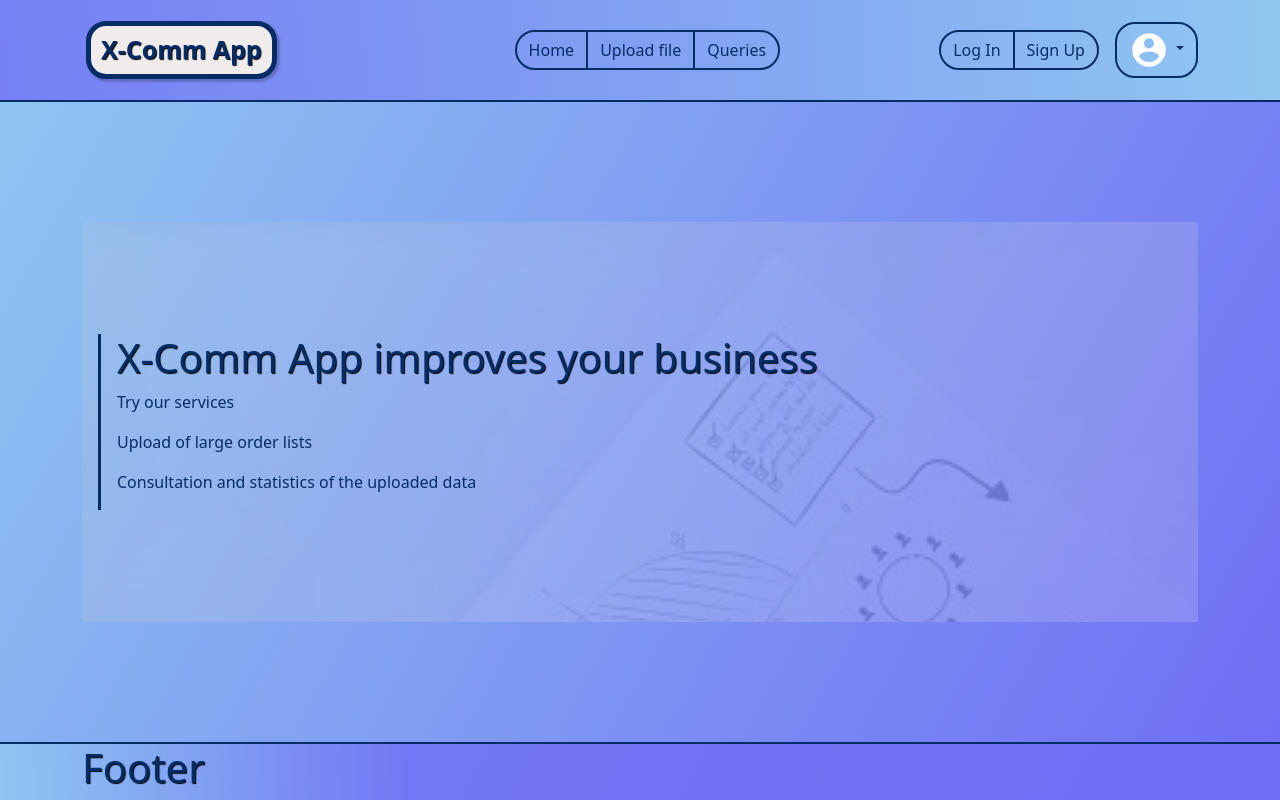
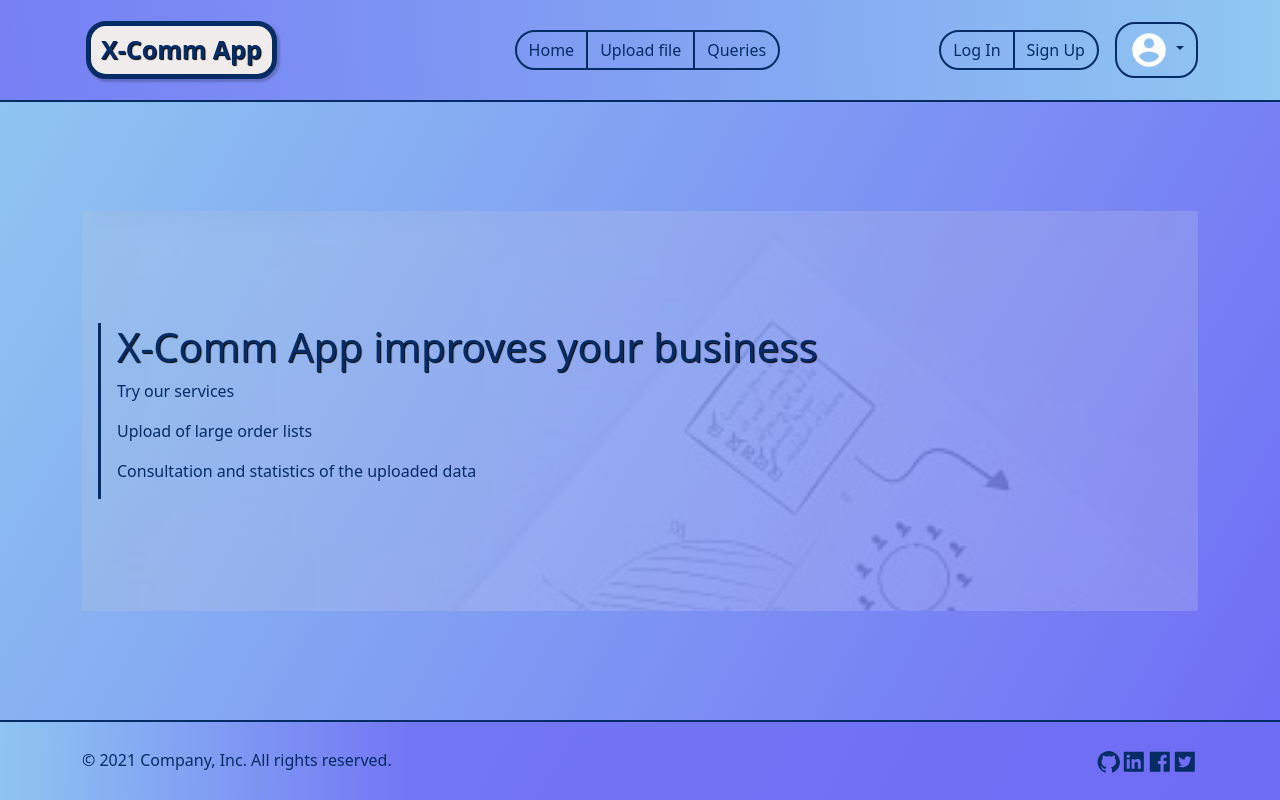
Before and after one commit to tomorrowdevs-projects/team2-real-world-app, a React (Create React App) app in the folder client/: page / in a window 1280 px wide. Built offline with nearby package versions, Linux system fonts and the light colour scheme.

Commit message:
[FEAT] Improvements in the footer
Added texts.

```diff
--- a/client/src/components/Footer/footer.scss
+++ b/client/src/components/Footer/footer.scss
@@ -1,3 +1,9 @@
 .container-footer {
-  background-color: gray;
+  min-height: 10vh;
+  svg {
+    font-size: 1.6rem;
+    &:hover {
+      cursor: pointer;
+    }
+  }
 }
--- a/client/src/components/Footer/index.js
+++ b/client/src/components/Footer/index.js
@@ -1,11 +1,25 @@
 import { Container } from 'react-bootstrap';
+import {
+  AiFillGithub,
+  AiFillLinkedin,
+  AiFillFacebook,
+  AiFillTwitterSquare,
+} from 'react-icons/ai';
 import './footer.scss';
 
 const Footer = () => {
   return (
-    <footer className='container-footer'>
+    <footer className='container-footer d-flex align-items-center'>
       <Container>
-        <h1>Footer</h1>
+        <div className='d-sm-flex justify-content-between text-center'>
+          <span>© 2021 Company, Inc. All rights reserved.</span>
+          <div className='social-icon'>
+            <AiFillGithub />
+            <AiFillLinkedin />
+            <AiFillFacebook />
+            <AiFillTwitterSquare />
+          </div>
+        </div>
       </Container>
     </footer>
   );
```
